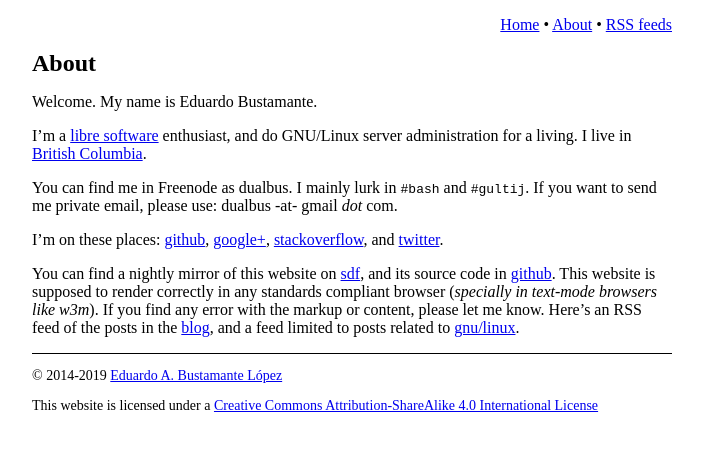
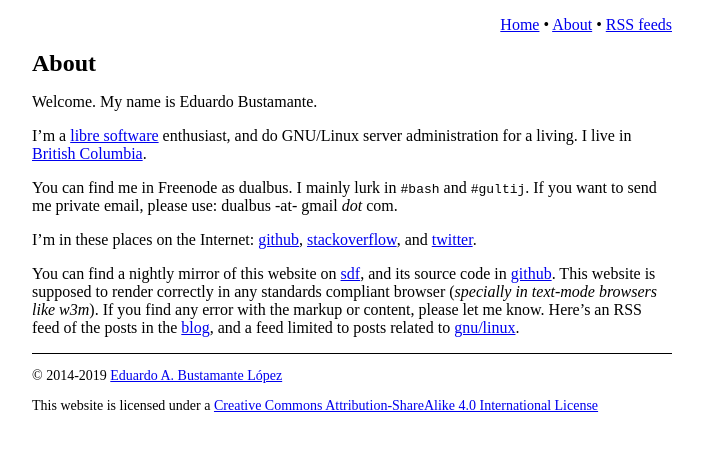
Before and after one commit to dualbus/dualbus.me, a Jekyll site: the page built from about.md, in a window 1280 px wide. Shown: the top 451 px of the page, without its empty margins (288-991 px from the left). Built offline with Jekyll 4.4.1, drawn with Linux system fonts in a browser that asks for light colours.

Commit message:
Remove Google+

```diff
--- a/about.md
+++ b/about.md
@@ -13,8 +13,8 @@ and do GNU/Linux server administration for a living.  I live in
 You can find me in Freenode as dualbus. I mainly lurk in `#bash` and `#gultij`.
 If you want to send me private email, please use: dualbus -at- gmail _dot_ com.
 
-I'm on these places: [github](https://github.com/dualbus),
-[google+](https://plus.google.com/+EduardoABustamanteLópez),
+I'm in these places on the Internet:
+[github](https://github.com/dualbus),
 [stackoverflow](http://stackoverflow.com/users/2654076), and
 [twitter](https://twitter.com/dualbus).
 
```
